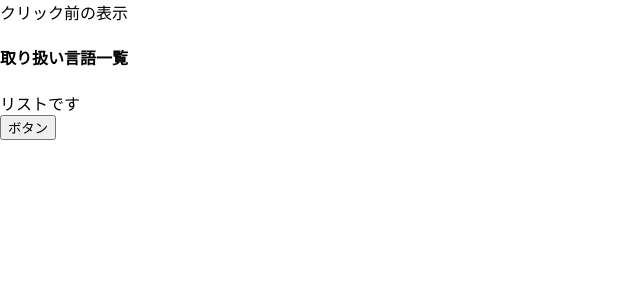
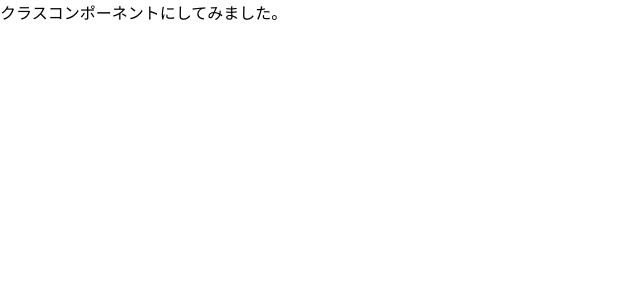
Before and after one commit to yassun-youtube/ReactTutorial, a React (Create React App) app: page / in a window 1280 px wide. Shown: the top 300 px of the page, without its empty margins (0-640 px from the left). Built offline with nearby package versions, Linux system fonts and the light colour scheme.

Commit message:
入門3: App.jsをClass Componentsに変更

```diff
--- a/src/App.js
+++ b/src/App.js
@@ -1,20 +1,11 @@
-import { useState } from 'react';
-import { List } from "./List";
+import React from 'react';
 
-function App() {
-  const [description, setDescription] = useState('クリック前の表示');
-
-  const changeDescription = () => {
-    setDescription('クリック後の表示です。')
+class App extends React.Component {
+  render() {
+    return (
+      <div>クラスコンポーネントにしてみました。</div>
+    )
   }
-
-  return (
-    <div>
-      { description }
-      <List title="取り扱い言語一覧"/>
-      <button onClick={changeDescription}>ボタン</button>
-    </div>
-  );
 }
 
 export default App;
```
